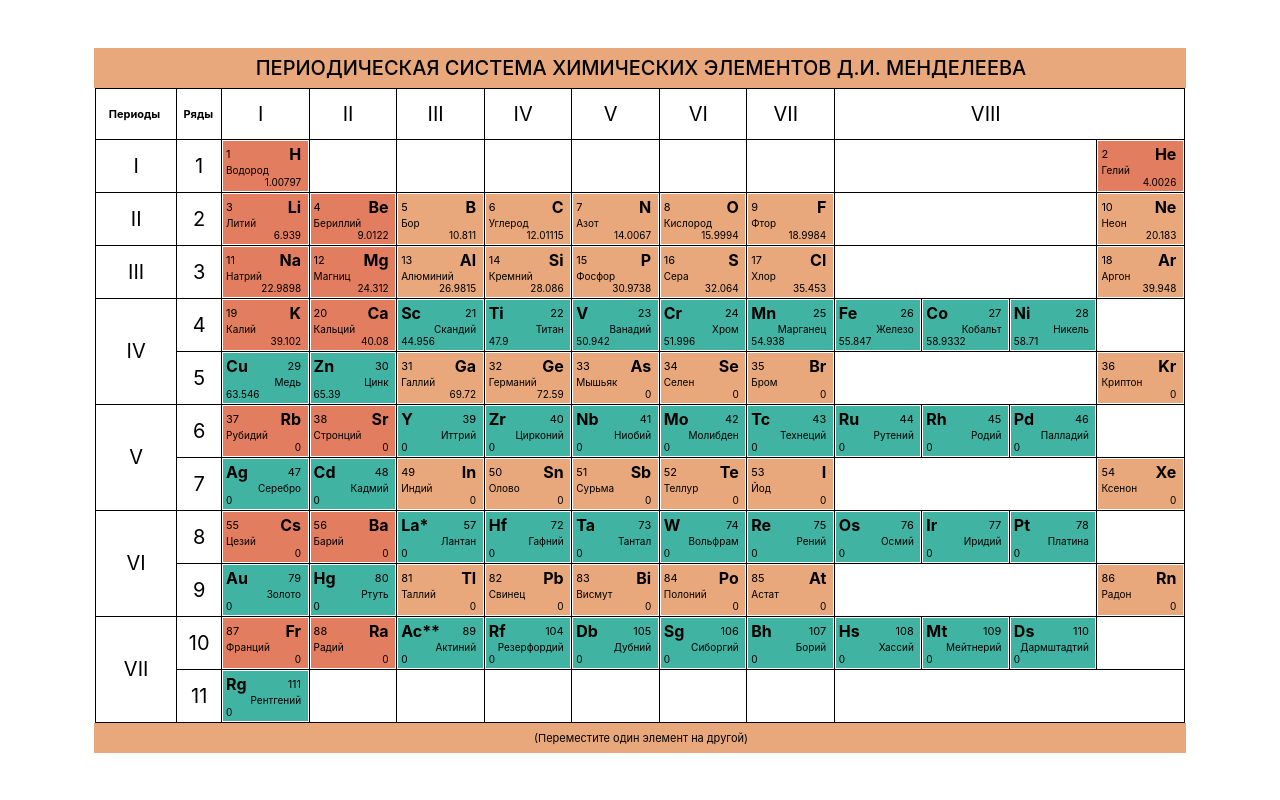
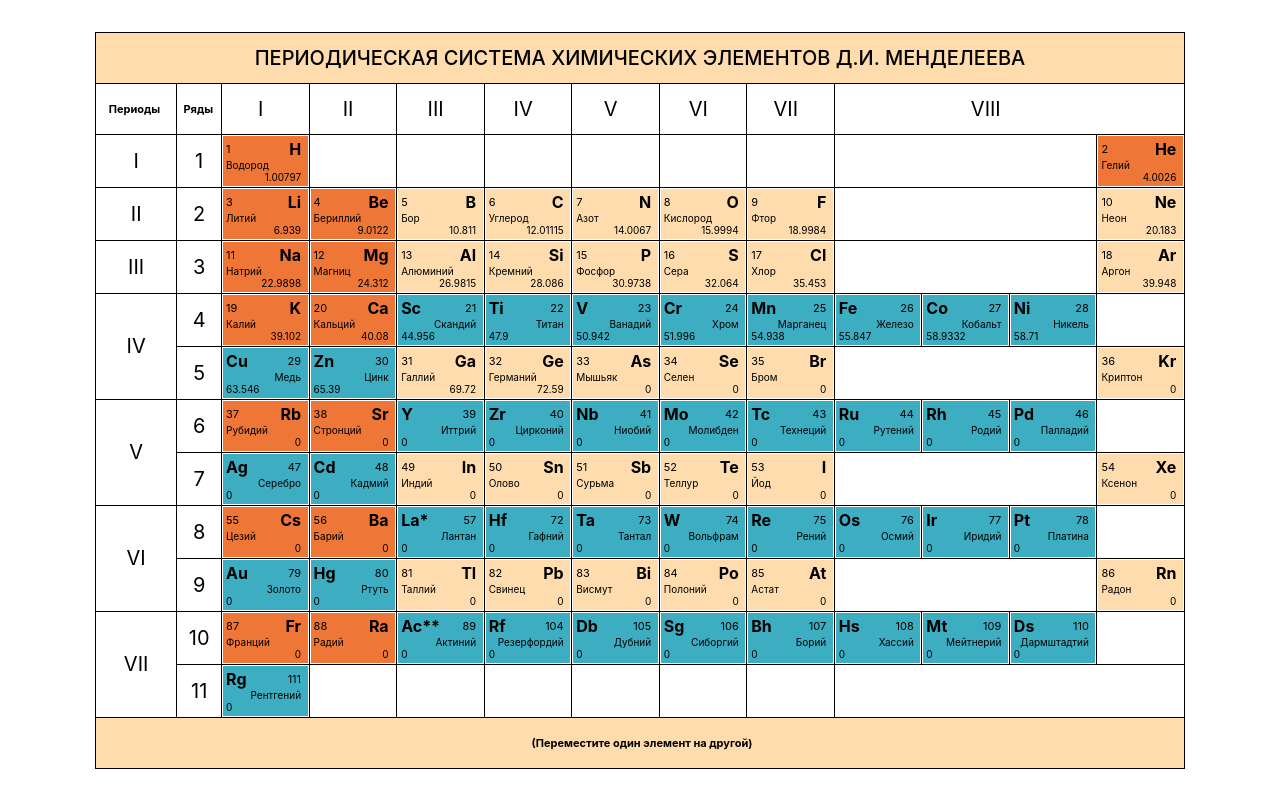
Before and after one commit to Vvtu/mendeleev_table, a React (Create React App) app: page / in a window 1280 px wide. Built offline with nearby package versions, Linux system fonts and the light colour scheme.

Commit message:
fix style

```diff
--- a/src/table/Table.css
+++ b/src/table/Table.css
@@ -38,10 +38,6 @@ td {
 .titleClass {
 	font-size: 20px;
 	font-weight: 500;
-	padding: 8px 0 8px 2px;
-	background-color: #e8a87c;
-	max-width: calc(var(--width) * 14 + var(--rows-width));
-	width: 100%;
 }
 
 .header {
@@ -83,15 +79,19 @@ td {
 }
 
 .bColorRed {
-	background-color: #e27d60;
+	background-color: #ee7637;
 }
 
 .bColorYellow {
-	background-color: #e8a87c;
+	background-color: #fedcae;
 }
 
 .bColorGreen {
-	background-color: #41b3a3;
+	background-color: #3dadc1;
+}
+
+.titleColor {
+	background-color: #fedcae;
 }
 
 .bColorNoColor,
@@ -139,7 +139,7 @@ td {
 
 .infoMessage {
 	padding: 8px 0 8px 2px;
-	background-color: #e8a87c;
+	background-color: #fedcae;
 	max-width: calc(var(--width) * 14 + var(--rows-width));
 	width: 100%;
 }
--- a/src/table/Table.js
+++ b/src/table/Table.js
@@ -80,9 +80,14 @@ function Table() {
 					/>
 				) : null}
 			<div className="mainDiv">
-				<div className="titleClass">ПЕРИОДИЧЕСКАЯ СИСТЕМА ХИМИЧЕСКИХ ЭЛЕМЕНТОВ Д.И. МЕНДЕЛЕЕВА</div>
 				<table className="tableMain">
-					<thead>
+					<tbody>
+						<tr>
+							<th colSpan={13} className="titleColor">
+								<div className="titleClass">ПЕРИОДИЧЕСКАЯ СИСТЕМА ХИМИЧЕСКИХ ЭЛЕМЕНТОВ Д.И. МЕНДЕЛЕЕВА</div>
+							</th>
+						</tr>
+
 						<tr>
 							<th>
 								<div className="header0">Периоды</div>
@@ -115,8 +120,6 @@ function Table() {
 								<div className="header4">VIII</div>
 							</th>
 						</tr>
-					</thead>
-					<tbody>
 						<tr>
 							<td>
 								<div className="rowPeriods">I</div>
@@ -417,11 +420,13 @@ function Table() {
 								<div className="cellWidth4" />
 							</td>
 						</tr>
+						<tr>
+							<th colSpan={13} className="titleColor">
+								<div className="infoMessage">(Переместите один элемент на другой)</div>
+							</th>
+						</tr>
 					</tbody>
 				</table>
-				<div className="infoMessage">
-					{'(Переместите один элемент на другой)'}
-				</div>
 			</div>
 		</div>
 	);
```
